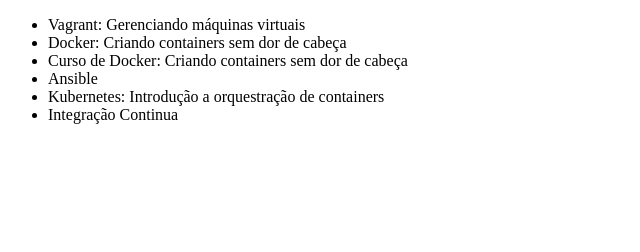
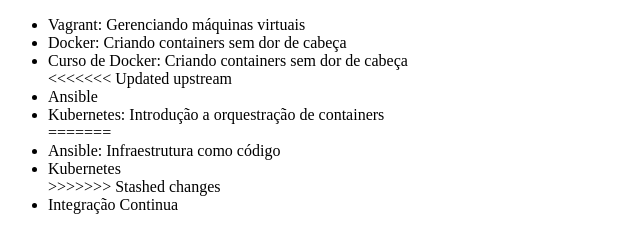
Before and after one commit to bservio/3rdtimeisthecharm, a plain HTML site: page index.html in a window 1280 px wide. Shown: the whole page, without its empty margins (0-640 px from the left). Drawn offline with Linux system fonts and the light colour scheme.

Commit message:
Alterando o nome do curso de ansible

```diff
--- a/index.html
+++ b/index.html
@@ -9,8 +9,13 @@
         <li>Vagrant: Gerenciando máquinas virtuais</li>
         <li>Docker: Criando containers sem dor de cabeça</li>
         <li>Curso de Docker: Criando containers sem dor de cabeça</li>
+<<<<<<< Updated upstream
         <li>Ansible</li>
         <li>Kubernetes: Introdução a orquestração de containers</li>
+=======
+        <li>Ansible: Infraestrutura como código</li>
+        <li>Kubernetes</li>
+>>>>>>> Stashed changes
         <li>Integração Continua</li>
     </ul>
 </body>
```
